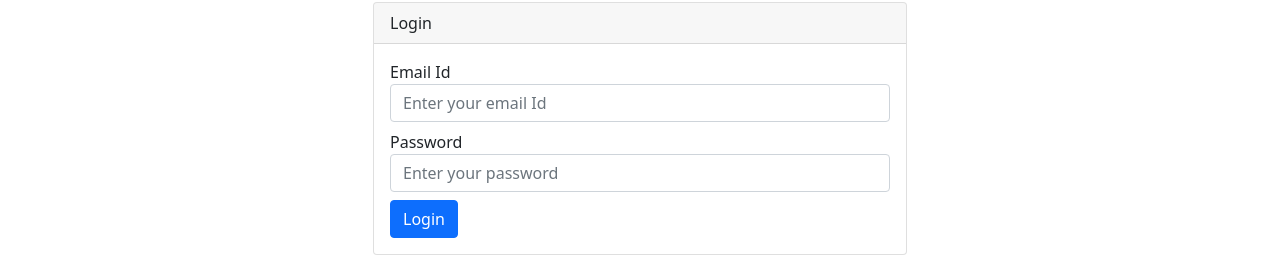
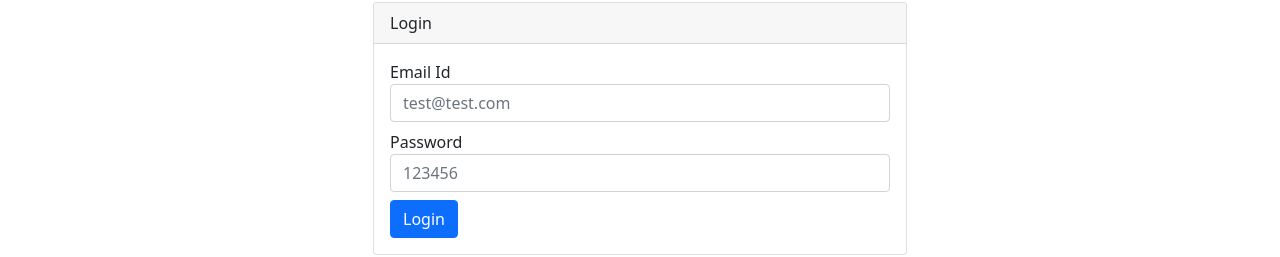
Before and after one commit to rishii-27/e-commerce, a React (Create React App) app: page /login in a window 1280 px wide. Shown: the part 116-373 px from the top of the page. Built offline with nearby package versions, Linux system fonts and the light colour scheme.

Commit message:
updated!

```diff
--- a/src/Login/Login.js
+++ b/src/Login/Login.js
@@ -64,7 +64,7 @@ const Login = () => {
                     type="email"
                     className="form-control"
                     id="emailId"
-                    placeholder="Enter your email Id"
+                    placeholder="test@test.com"
                     required
                     ref={emailInputRef}
                   />
@@ -75,7 +75,7 @@ const Login = () => {
                     type="password"
                     className="form-control"
                     id="password"
-                    placeholder="Enter your password"
+                    placeholder="123456"
                     required
                     ref={passwordInputRef}
                   />
```
Also changed, not shown: src/asset/preview.gif (added).
